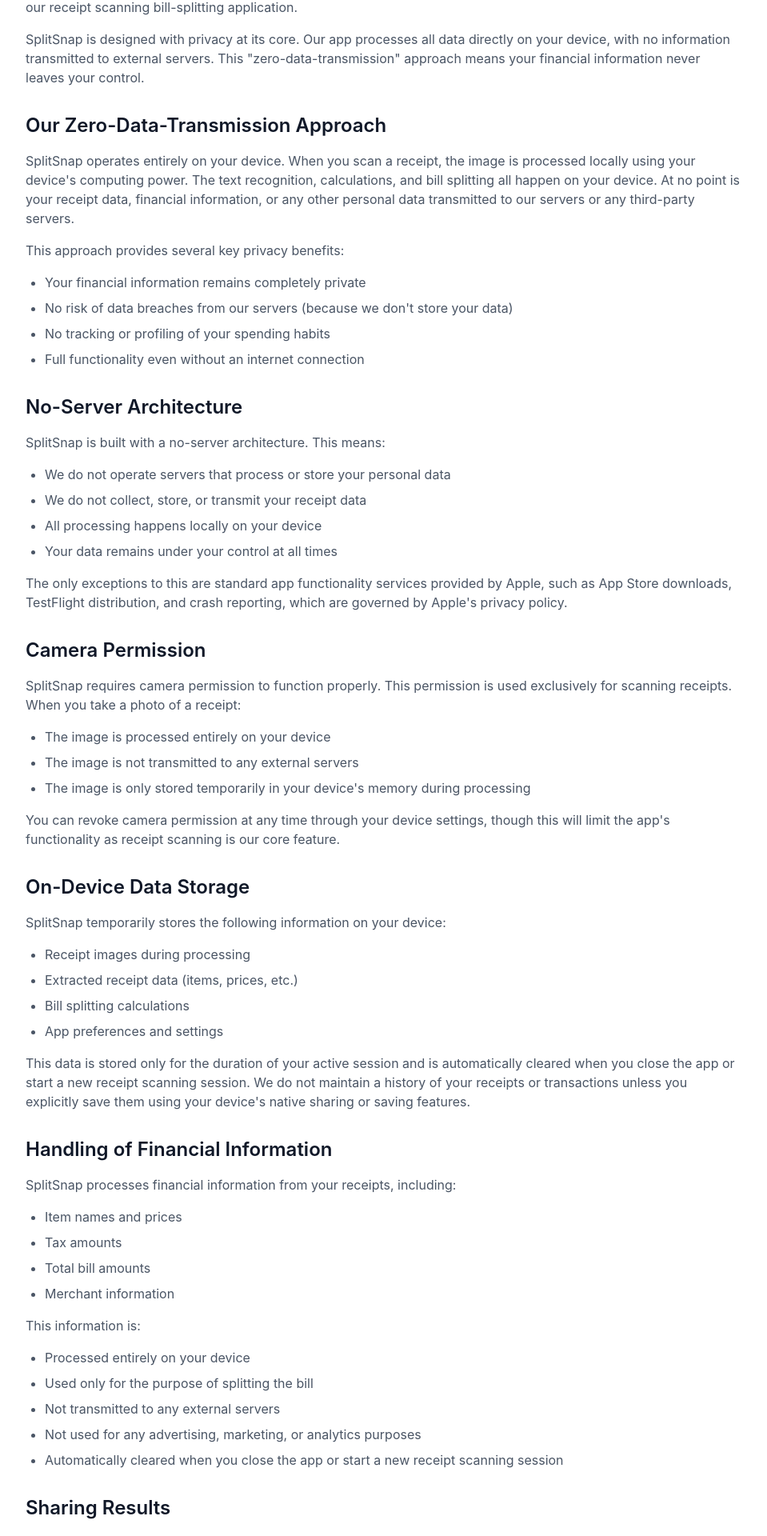
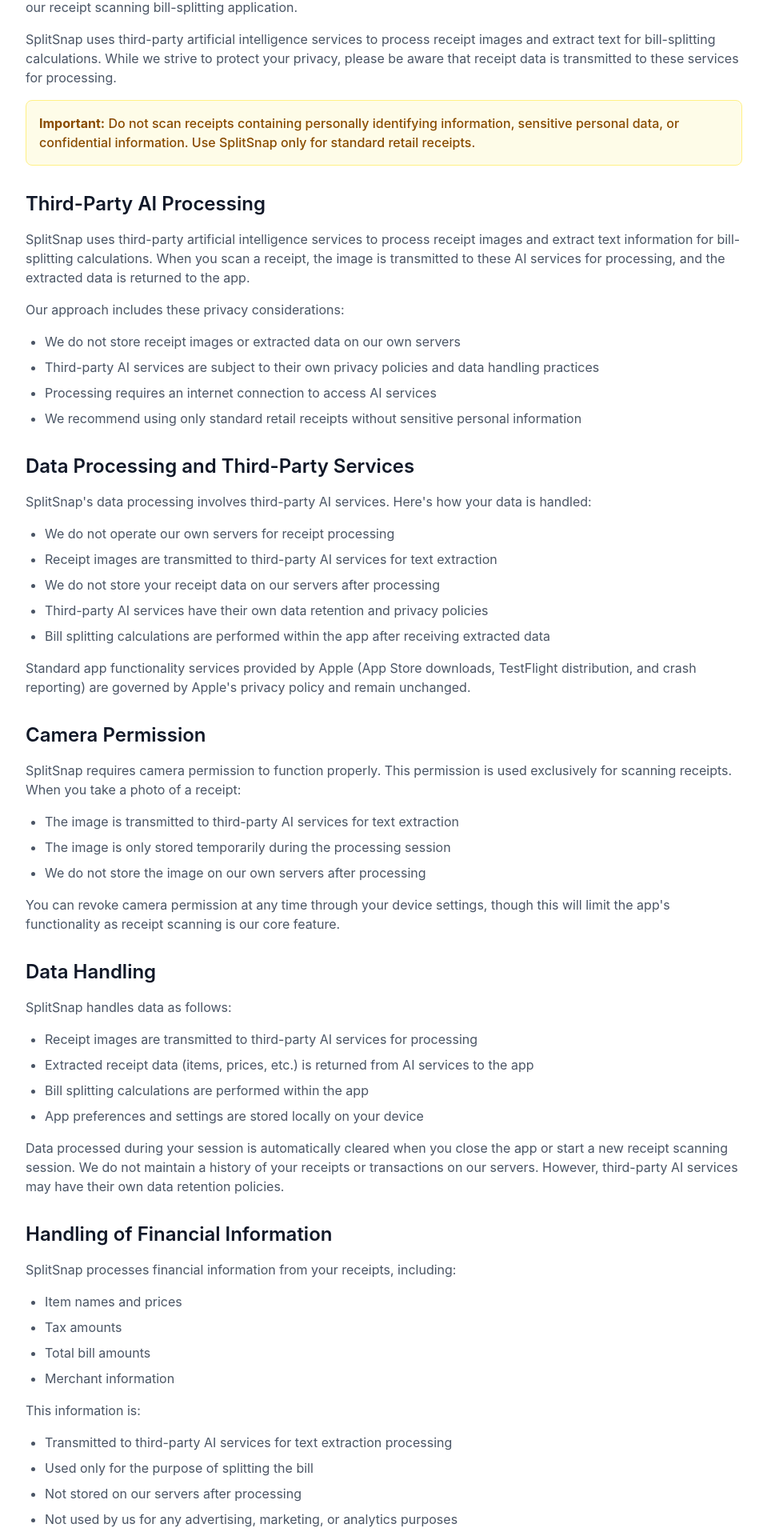
Before and after one commit to JoeySlomowitz/splitsnap_landing, a Next.js app: page /privacy-policy in a window 1280 px wide. Shown: the part 295-2215 px from the top of the page at 80% size, without its empty margins (160-1119 px from the left). Built offline with nearby package versions, Linux system fonts and the light colour scheme.

Commit message:
23: Updated terms of service and privacy policy

```diff
--- a/src/app/privacy-policy/page.tsx
+++ b/src/app/privacy-policy/page.tsx
@@ -10,7 +10,7 @@
 
                     <div className="prose dark:prose-invert max-w-none">
                         <p className="text-lg text-gray-600 dark:text-gray-400 mb-6">
-                            Last Updated: April 21, 2025
+                            Last Updated: September 20, 2025
                         </p>
 
                         <h2 className="text-2xl font-semibold text-gray-900 dark:text-white mt-8 mb-4">Introduction</h2>
@@ -18,35 +18,41 @@
                             Welcome to SplitSnap. We are committed to protecting your privacy and ensuring the security of your personal information. This Privacy Policy explains our approach to privacy and how your information is handled when you use our receipt scanning bill-splitting application.
                         </p>
                         <p className="text-gray-600 dark:text-gray-400 mb-4">
-                            SplitSnap is designed with privacy at its core. Our app processes all data directly on your device, with no information transmitted to external servers. This &quot;zero-data-transmission&quot; approach means your financial information never leaves your control.
+                            SplitSnap uses third-party artificial intelligence services to process receipt images and extract text for bill-splitting calculations. While we strive to protect your privacy, please be aware that receipt data is transmitted to these services for processing.
                         </p>
+                        <div className="bg-yellow-50 dark:bg-yellow-900/20 border border-yellow-200 dark:border-yellow-700 rounded-lg p-4 mb-4">
+                            <p className="text-yellow-800 dark:text-yellow-200 font-medium">
+                                <strong>Important:</strong> Do not scan receipts containing personally identifying information, sensitive personal data, or confidential information. Use SplitSnap only for standard retail receipts.
+                            </p>
+                        </div>
 
-                        <h2 className="text-2xl font-semibold text-gray-900 dark:text-white mt-8 mb-4">Our Zero-Data-Transmission Approach</h2>
+                        <h2 className="text-2xl font-semibold text-gray-900 dark:text-white mt-8 mb-4">Third-Party AI Processing</h2>
                         <p className="text-gray-600 dark:text-gray-400 mb-4">
-                            SplitSnap operates entirely on your device. When you scan a receipt, the image is processed locally using your device&apos;s computing power. The text recognition, calculations, and bill splitting all happen on your device. At no point is your receipt data, financial information, or any other personal data transmitted to our servers or any third-party servers.
+                            SplitSnap uses third-party artificial intelligence services to process receipt images and extract text information for bill-splitting calculations. When you scan a receipt, the image is transmitted to these AI services for processing, and the extracted data is returned to the app.
                         </p>
                         <p className="text-gray-600 dark:text-gray-400 mb-4">
-                            This approach provides several key privacy benefits:
+                            Our approach includes these privacy considerations:
                         </p>
                         <ul className="list-disc pl-6 mb-4 text-gray-600 dark:text-gray-400">
-                            <li className="mb-2">Your financial information remains completely private</li>
-                            <li className="mb-2">No risk of data breaches from our servers (because we don&apos;t store your data)</li>
-                            <li className="mb-2">No tracking or profiling of your spending habits</li>
-                            <li className="mb-2">Full functionality even without an internet connection</li>
+                            <li className="mb-2">We do not store receipt images or extracted data on our own servers</li>
+                            <li className="mb-2">Third-party AI services are subject to their own privacy policies and data handling practices</li>
+                            <li className="mb-2">Processing requires an internet connection to access AI services</li>
+                            <li className="mb-2">We recommend using only standard retail receipts without sensitive personal information</li>
                         </ul>
 
-                        <h2 className="text-2xl font-semibold text-gray-900 dark:text-white mt-8 mb-4">No-Server Architecture</h2>
+                        <h2 className="text-2xl font-semibold text-gray-900 dark:text-white mt-8 mb-4">Data Processing and Third-Party Services</h2>
                         <p className="text-gray-600 dark:text-gray-400 mb-4">
-                            SplitSnap is built with a no-server architecture. This means:
+                            SplitSnap's data processing involves third-party AI services. Here's how your data is handled:
                         </p>
                         <ul className="list-disc pl-6 mb-4 text-gray-600 dark:text-gray-400">
-                            <li className="mb-2">We do not operate servers that process or store your personal data</li>
-                            <li className="mb-2">We do not collect, store, or transmit your receipt data</li>
-                            <li className="mb-2">All processing happens locally on your device</li>
-                            <li className="mb-2">Your data remains under your control at all times</li>
+                            <li className="mb-2">We do not operate our own servers for receipt processing</li>
+                            <li className="mb-2">Receipt images are transmitted to third-party AI services for text extraction</li>
+                            <li className="mb-2">We do not store your receipt data on our servers after processing</li>
+                            <li className="mb-2">Third-party AI services have their own data retention and privacy policies</li>
+                            <li className="mb-2">Bill splitting calculations are performed within the app after receiving extracted data</li>
                         </ul>
                         <p className="text-gray-600 dark:text-gray-400 mb-4">
-                            The only exceptions to this are standard app functionality services provided by Apple, such as App Store downloads, TestFlight distribution, and crash reporting, which are governed by Apple&apos;s privacy policy.
+                            Standard app functionality services provided by Apple (App Store downloads, TestFlight distribution, and crash reporting) are governed by Apple's privacy policy and remain unchanged.
                         </p>
 
                         <h2 className="text-2xl font-semibold text-gray-900 dark:text-white mt-8 mb-4">Camera Permission</h2>
@@ -54,26 +60,26 @@
                             SplitSnap requires camera permission to function properly. This permission is used exclusively for scanning receipts. When you take a photo of a receipt:
                         </p>
                         <ul className="list-disc pl-6 mb-4 text-gray-600 dark:text-gray-400">
-                            <li className="mb-2">The image is processed entirely on your device</li>
-                            <li className="mb-2">The image is not transmitted to any external servers</li>
-                            <li className="mb-2">The image is only stored temporarily in your device&apos;s memory during processing</li>
+                            <li className="mb-2">The image is transmitted to third-party AI services for text extraction</li>
+                            <li className="mb-2">The image is only stored temporarily during the processing session</li>
+                            <li className="mb-2">We do not store the image on our own servers after processing</li>
                         </ul>
                         <p className="text-gray-600 dark:text-gray-400 mb-4">
                             You can revoke camera permission at any time through your device settings, though this will limit the app&apos;s functionality as receipt scanning is our core feature.
                         </p>
 
-                        <h2 className="text-2xl font-semibold text-gray-900 dark:text-white mt-8 mb-4">On-Device Data Storage</h2>
+                        <h2 className="text-2xl font-semibold text-gray-900 dark:text-white mt-8 mb-4">Data Handling</h2>
                         <p className="text-gray-600 dark:text-gray-400 mb-4">
-                            SplitSnap temporarily stores the following information on your device:
+                            SplitSnap handles data as follows:
                         </p>
                         <ul className="list-disc pl-6 mb-4 text-gray-600 dark:text-gray-400">
-                            <li className="mb-2">Receipt images during processing</li>
-                            <li className="mb-2">Extracted receipt data (items, prices, etc.)</li>
-                            <li className="mb-2">Bill splitting calculations</li>
-                            <li className="mb-2">App preferences and settings</li>
+                            <li className="mb-2">Receipt images are transmitted to third-party AI services for processing</li>
+                            <li className="mb-2">Extracted receipt data (items, prices, etc.) is returned from AI services to the app</li>
+                            <li className="mb-2">Bill splitting calculations are performed within the app</li>
+                            <li className="mb-2">App preferences and settings are stored locally on your device</li>
                         </ul>
                         <p className="text-gray-600 dark:text-gray-400 mb-4">
-                            This data is stored only for the duration of your active session and is automatically cleared when you close the app or start a new receipt scanning session. We do not maintain a history of your receipts or transactions unless you explicitly save them using your device&apos;s native sharing or saving features.
+                            Data processed during your session is automatically cleared when you close the app or start a new receipt scanning session. We do not maintain a history of your receipts or transactions on our servers. However, third-party AI services may have their own data retention policies.
                         </p>
 
                         <h2 className="text-2xl font-semibold text-gray-900 dark:text-white mt-8 mb-4">Handling of Financial Information</h2>
@@ -90,11 +96,12 @@
                             This information is:
                         </p>
                         <ul className="list-disc pl-6 mb-4 text-gray-600 dark:text-gray-400">
-                            <li className="mb-2">Processed entirely on your device</li>
+                            <li className="mb-2">Transmitted to third-party AI services for text extraction processing</li>
                             <li className="mb-2">Used only for the purpose of splitting the bill</li>
-                            <li className="mb-2">Not transmitted to any external servers</li>
-                            <li className="mb-2">Not used for any advertising, marketing, or analytics purposes</li>
-                            <li className="mb-2">Automatically cleared when you close the app or start a new receipt scanning session</li>
+                            <li className="mb-2">Not stored on our servers after processing</li>
+                            <li className="mb-2">Not used by us for any advertising, marketing, or analytics purposes</li>
+                            <li className="mb-2">Subject to the privacy policies of third-party AI service providers</li>
+                            <li className="mb-2">Automatically cleared from the app when you close it or start a new receipt scanning session</li>
                         </ul>
 
                         <h2 className="text-2xl font-semibold text-gray-900 dark:text-white mt-8 mb-4">Sharing Results</h2>
@@ -115,7 +122,7 @@
 
                         <h2 className="text-2xl font-semibold text-gray-900 dark:text-white mt-8 mb-4">Your Rights</h2>
                         <p className="text-gray-600 dark:text-gray-400 mb-4">
-                            Since we do not collect or store your personal data on our servers, many traditional data rights (such as the right to access, correct, or delete your data) are automatically fulfilled by our design. You maintain complete control over your data at all times.
+                            While we do not collect or store your personal data on our servers, your receipt data is processed by third-party AI services. For data rights related to third-party processing, you should consult the privacy policies of those services.
                         </p>
                         <p className="text-gray-600 dark:text-gray-400 mb-4">
                             You can:
--- a/src/app/terms-of-service/page.tsx
+++ b/src/app/terms-of-service/page.tsx
@@ -10,7 +10,7 @@
 
                     <div className="prose dark:prose-invert max-w-none">
                         <p className="text-lg text-gray-600 dark:text-gray-400 mb-6">
-                            Last Updated: April 21, 2025
+                            Last Updated: September 20, 2025
                         </p>
 
                         <h2 className="text-2xl font-semibold text-gray-900 dark:text-white mt-8 mb-4">1. Introduction</h2>
@@ -18,7 +18,7 @@
                             Welcome to SplitSnap. These Terms of Service (&quot;Terms&quot;) govern your use of the SplitSnap mobile application (&quot;App&quot;), provided by SplitSnap (&quot;we,&quot; &quot;us,&quot; or &quot;our&quot;). By downloading, installing, or using our App, you agree to be bound by these Terms. If you do not agree to these Terms, please do not use the App.
                         </p>
                         <p className="text-gray-600 dark:text-gray-400 mb-4">
-                            SplitSnap is a receipt scanning bill-splitting application that allows users to scan receipts, process the information, and split bills among multiple people. All processing occurs on your device, and no data is transmitted to external servers.
+                            SplitSnap is a receipt scanning bill-splitting application that allows users to scan receipts, process the information, and split bills among multiple people. To do this, receipt data is transmitted to third-party AI service providers for processing.
                         </p>
 
                         <h2 className="text-2xl font-semibold text-gray-900 dark:text-white mt-8 mb-4">2. Acceptance of Terms</h2>
@@ -61,19 +61,28 @@
                             <li className="mb-2">Maintaining the security of your device and preventing unauthorized access to the App</li>
                             <li className="mb-2">Complying with all applicable laws and regulations</li>
                             <li className="mb-2">Using the App in a manner that respects the privacy and rights of others</li>
+                            <li className="mb-2"><strong>Not uploading receipts containing personally identifying information, sensitive personal data, or confidential information</strong></li>
+                            <li className="mb-2">Understanding that receipt data is transmitted to third-party AI services for processing</li>
                         </ul>
 
-                        <h2 className="text-2xl font-semibold text-gray-900 dark:text-white mt-8 mb-4">6. Receipt Processing and Financial Information</h2>
+                        <h2 className="text-2xl font-semibold text-gray-900 dark:text-white mt-8 mb-4">6. Receipt Processing and Third-Party AI Services</h2>
                         <p className="text-gray-600 dark:text-gray-400 mb-4">
-                            SplitSnap processes receipt information and performs calculations to split bills. You acknowledge and agree that:
+                            SplitSnap processes receipt information using third-party artificial intelligence services to extract text and perform bill-splitting calculations. You acknowledge and agree that:
                         </p>
                         <ul className="list-disc pl-6 mb-4 text-gray-600 dark:text-gray-400">
-                            <li className="mb-2">All receipt processing occurs locally on your device</li>
-                            <li className="mb-2">We do not store, access, or transmit your receipt data or financial information</li>
-                            <li className="mb-2">The accuracy of the bill splitting depends on the quality of the receipt image and the accuracy of the optical character recognition (OCR) technology</li>
+                            <li className="mb-2">Receipt images and extracted data are transmitted to third-party AI service providers for processing</li>
+                            <li className="mb-2">These third-party services are subject to their own privacy policies and terms of service</li>
+                            <li className="mb-2">You should not upload receipts containing personally identifying information, sensitive personal data, or confidential information</li>
+                            <li className="mb-2">The accuracy of the bill splitting depends on the quality of the receipt image and the accuracy of the AI processing technology</li>
+                            <li className="mb-2">Processing may require an internet connection to access third-party AI services</li>
                             <li className="mb-2">You should always verify the results before finalizing any financial transactions</li>
-                            <li className="mb-2">We are not responsible for any financial discrepancies or disputes that may arise from using the App</li>
+                            <li className="mb-2">We are not responsible for any financial discrepancies, disputes, or data handling by third-party AI services that may arise from using the App</li>
                         </ul>
+                        <div className="bg-yellow-50 dark:bg-yellow-900/20 border border-yellow-200 dark:border-yellow-700 rounded-lg p-4 mb-4">
+                            <p className="text-yellow-800 dark:text-yellow-200 font-medium">
+                                <strong>Important:</strong> Do not scan receipts that contain sensitive personal information such as full credit card numbers, social security numbers, or other personally identifying information. SplitSnap is designed for standard retail receipts showing items, prices, and merchant information only.
+                            </p>
+                        </div>
 
                         <h2 className="text-2xl font-semibold text-gray-900 dark:text-white mt-8 mb-4">7. Intellectual Property Rights</h2>
                         <p className="text-gray-600 dark:text-gray-400 mb-4">
```
Also changed, not shown: 1 other file (tests, documents, lock files or other folders).
